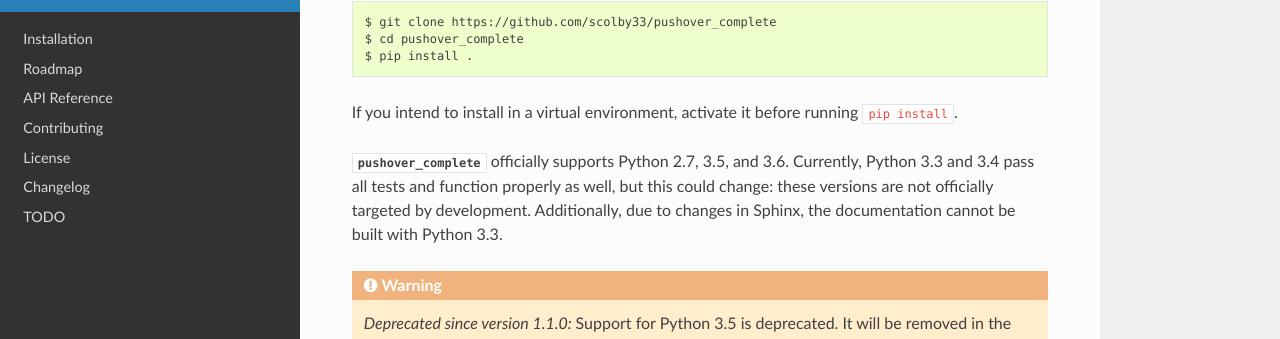
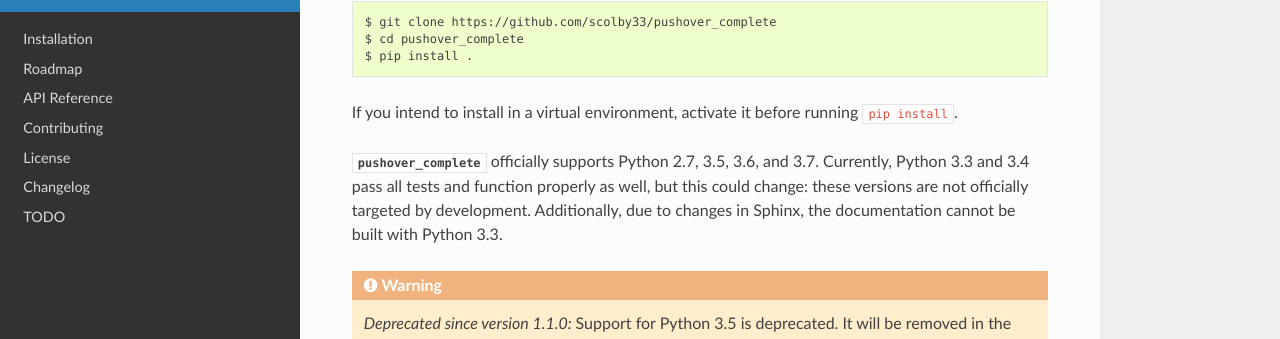
Before and after one commit to scolby33/pushover_complete, a Sphinx documentation site: the page built from docs/source/index.rst, in a window 1280 px wide and 900 px high, scrolled down 1059 px. Shown: the part 106-445 px from the top of the window. Built offline with Sphinx 7.4.7 and the Read the Docs theme 2.0.0, drawn with Linux system fonts in a browser that asks for light colours.

Commit message:
Add Python 3.7 testing and compatibility.

```diff
--- a/README.rst
+++ b/README.rst
@@ -29,7 +29,7 @@
 .. |develop_documentation| image:: http://readthedocs.org/projects/pushover-complete/badge/?version=develop
     :target: http://pushover-complete.readthedocs.io/en/develop/?badge=develop
     :alt: Development Documentation Status
-.. |develop_pyversions| image:: https://img.shields.io/badge/python-2.7%2C%203.5%2C%203.6-blue.svg
+.. |develop_pyversions| image:: https://img.shields.io/badge/python-2.7%2C%203.5%2C%203.6%2C%203.7-blue.svg
     :alt: Development Supported Python Versions
 
 To learn more about Pushover and the Pushover API, please visit the Pushover Website, `<https://pushover.net>`_.
@@ -53,7 +53,7 @@
 
     $ pip install pushover_complete
 
-:code:`pushover_complete` officially supports Python 2.7, 3.5, and 3.6.
+:code:`pushover_complete` officially supports Python 2.7, 3.5, 3.6, and 3.7.
 Currently, Python 3.3 and 3.4 pass all tests and function properly as well, but this could change: these versions are not officially targeted by development.
 Additionally, due to changes in Sphinx, the documentation cannot be built with Python 3.3.
 
--- a/docs/source/index.rst
+++ b/docs/source/index.rst
@@ -45,7 +45,7 @@
     .. |develop_documentation| image:: http://readthedocs.org/projects/pushover-complete/badge/?version=develop
         :target: http://pushover-complete.readthedocs.io/en/develop/?badge=develop
         :alt: Development Documentation Status
-    .. |develop_pyversions| image:: https://img.shields.io/badge/python-2.7%2C%203.5%2C%203.6-blue.svg
+    .. |develop_pyversions| image:: https://img.shields.io/badge/python-2.7%2C%203.5%2C%203.6%2C%203.7-blue.svg
         :alt: Development Supported Python Versions
 
 To learn more about Pushover and the Pushover API, please visit the Pushover Website, `<https://pushover.net>`_.
@@ -87,7 +87,7 @@
 
 If you intend to install in a virtual environment, activate it before running :code:`pip install`.
 
-:mod:`pushover_complete` officially supports Python 2.7, 3.5, and 3.6.
+:mod:`pushover_complete` officially supports Python 2.7, 3.5, 3.6, and 3.7.
 Currently, Python 3.3 and 3.4 pass all tests and function properly as well, but this could change: these versions are not officially targeted by development.
 Additionally, due to changes in Sphinx, the documentation cannot be built with Python 3.3.
 
--- a/setup.py
+++ b/setup.py
@@ -20,7 +20,8 @@
     'Programming Language :: Python :: 2.7',
     'Programming Language :: Python :: 3.5',
     'Programming Language :: Python :: 3.6',
-    'Topic :: Communications'
+    'Programming Language :: Python :: 3.7',
+    'Topic :: Communications',
 ]
 INSTALL_REQUIRES = ['requests', 'six']
 if sys.version_info < (3, 4):  # pathlib added to stdlib in 3.4
```
Also changed, not shown: .travis.yml, 1 other file.
